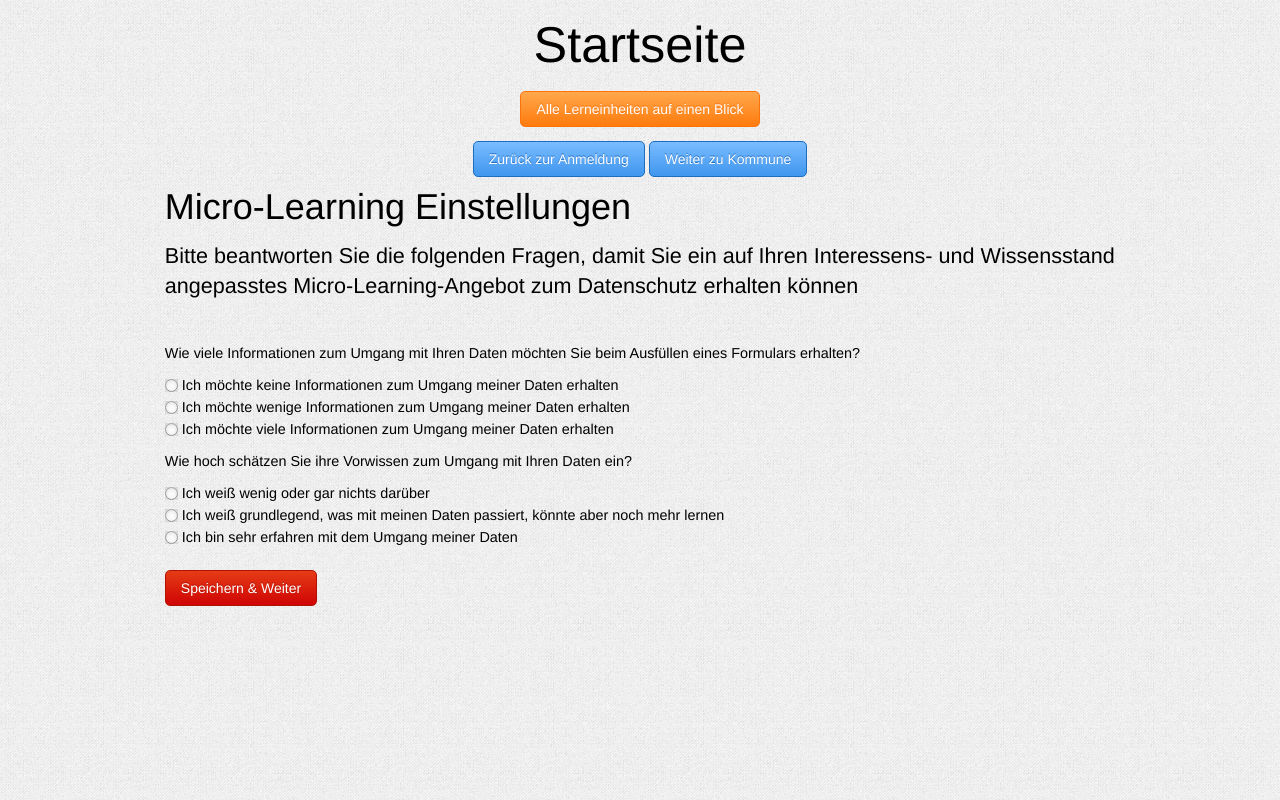
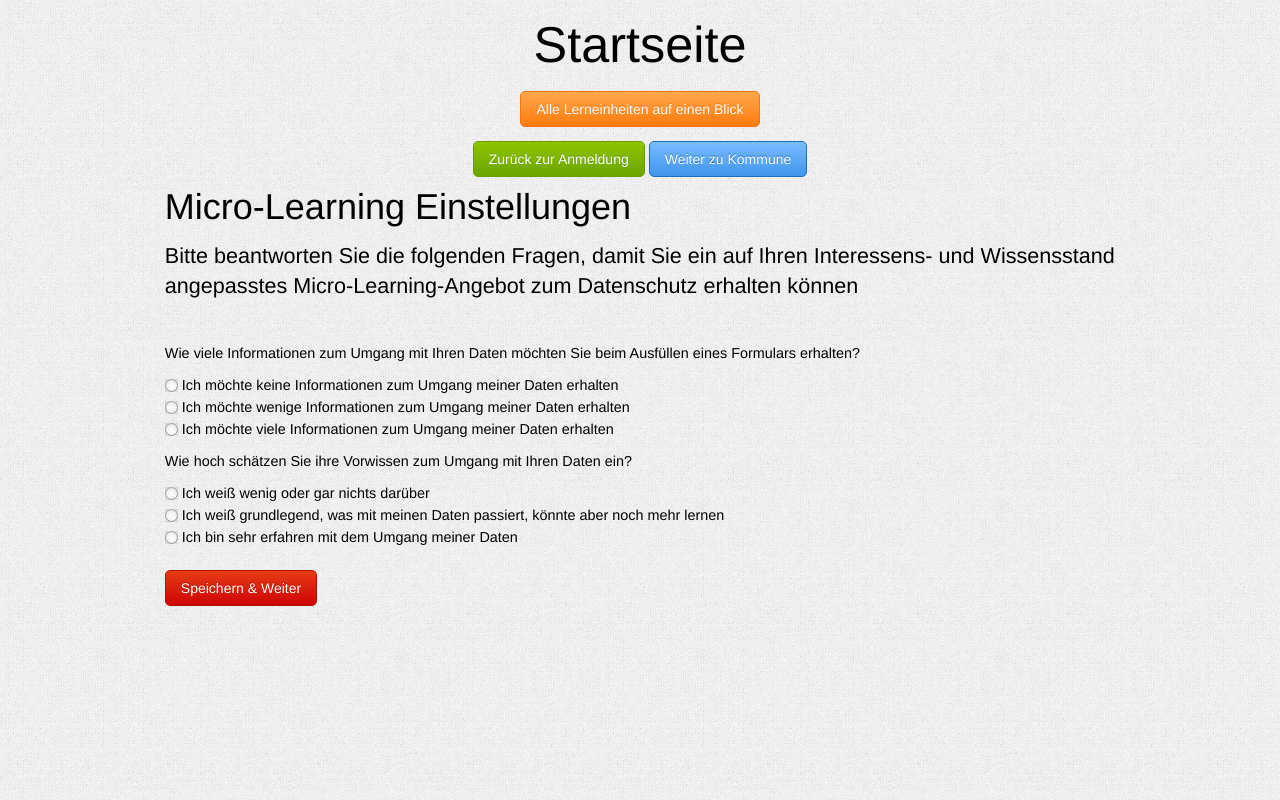
Before and after one commit to Naddaly/VP_MDI_EGOV, a plain HTML site: page startseite.html in a window 1280 px wide. Drawn offline with nearby package versions, Linux system fonts and the light colour scheme.

Commit message:
test change

```diff
--- a/startseite.html
+++ b/startseite.html
@@ -21,7 +21,7 @@
     <div class="grid main">
         <div class="col_12">
             <div class="col_12 center">
-                <a class="button medium blue" href="Anmeldung.html">Zurück zur Anmeldung</a>
+                <a class="button medium green" href="Anmeldung.html">Zurück zur Anmeldung</a>
                 <a class="button medium blue" href="Kommune.html">Weiter zu Kommune</a>
             </div>
             <h3>Micro-Learning Einstellungen</h3>
```
